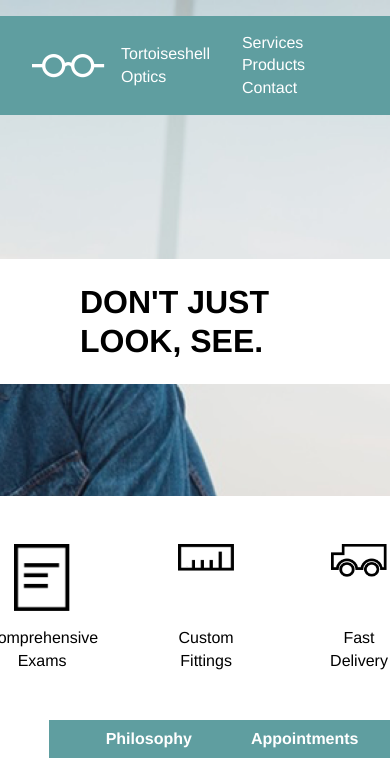
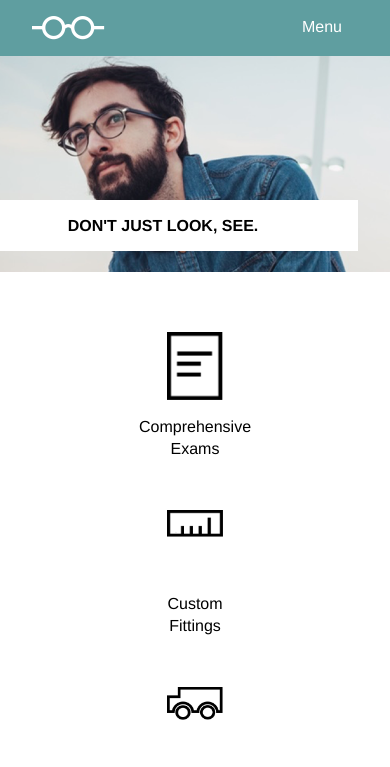
Before and after one commit to omk725/Tortoiseshell, a plain HTML site: page index.html in a window 390 px wide. Shown: the top 767 px of the page. Drawn offline with Linux system fonts and the light colour scheme.

Commit message:
complete responsive design

```diff
--- a/index.html
+++ b/index.html
@@ -23,6 +23,9 @@
             </span>
             <span>
               <a href="#">Contact</a>
+            </span>
+            <span class="mobile-nav container">
+              <a href="#">Menu</a>
             </span>
           </nav>
         </div>
@@ -69,7 +72,7 @@
     <!--Footer-->
     <footer>
       <div class="container">
-        <img src="./resources/images/logo-black.png"
+        <img src="./resources/images/logo-black.png">
         <span>Copyright Tortoiseshell Optics</span>
       </div>
     </footer>
--- a/resources/css/style.css
+++ b/resources/css/style.css
@@ -45,6 +45,10 @@ header img {
 header span{
   margin-right: 2rem;
 
+}
+
+.mobile-nav{
+  display: none;
 }
 
 header a{
@@ -141,3 +145,116 @@ footer img{
   margin: 4rem 1rem 4rem 4rem;
   height: 1.5rem;
 }
+
+@media only screen and (max-width: 1024px) {
+
+  .container{
+    max-width: 100%;
+  }
+
+  header{
+    max-height: 22rem;
+  }
+
+  header .top-header{
+    top: 0;
+  }
+
+  header h1{
+    padding: .75rem 4rem;
+    font-size: 1.33rem;
+    margin-right: 2rem;
+    margin-top: 5rem;
+  }
+
+}
+
+@media only screen and (max-width: 470px){
+
+  .container{
+    max-width: 100%;
+  }
+
+  header span{
+    display: none;
+  }
+
+  .mobile-nav{
+    display: block;
+    padding-right: 3rem;
+  }
+
+  header{
+    max-height: 17rem;
+    background-position: 20%;
+  }
+
+  header .top-header{
+    top: 0;
+  }
+
+  header h1{
+    width: 100%;
+    text-align: center;
+    padding: 1rem 0;
+    font-size: 1rem;
+    margin-top: 9rem;
+  }
+
+  .services{
+    flex-direction: column;
+    align-items: center;
+  }
+
+  .service{
+    margin: 0;
+  }
+
+  .exams{
+    margin: 3.77rem auto 1.54rem auto;
+  }
+
+  .fittings{
+    margin: 1.54rem auto;
+  }
+
+  .delivery{
+    margin: 1.54rem auto 3.77rem auto;
+  }
+
+  .business-info{
+    flex-direction: column;
+    margin: 0;
+    padding: 0;
+  }
+
+  .info{
+    width: 100%;
+  }
+
+  .info .title{
+    padding: 0;
+    margin: 0;
+    width: 100%;
+  }
+
+  .info span{
+    font-size: .77rem;
+    padding-top: 1rem;
+    padding-bottom: 4rem;
+  }
+
+  footer .container{
+    width: 100%;
+    justify-content: center;
+  }
+
+  footer span {
+    display: none;
+  }
+
+  footer img{
+    margin: 4rem;
+  }
+
+}
```
